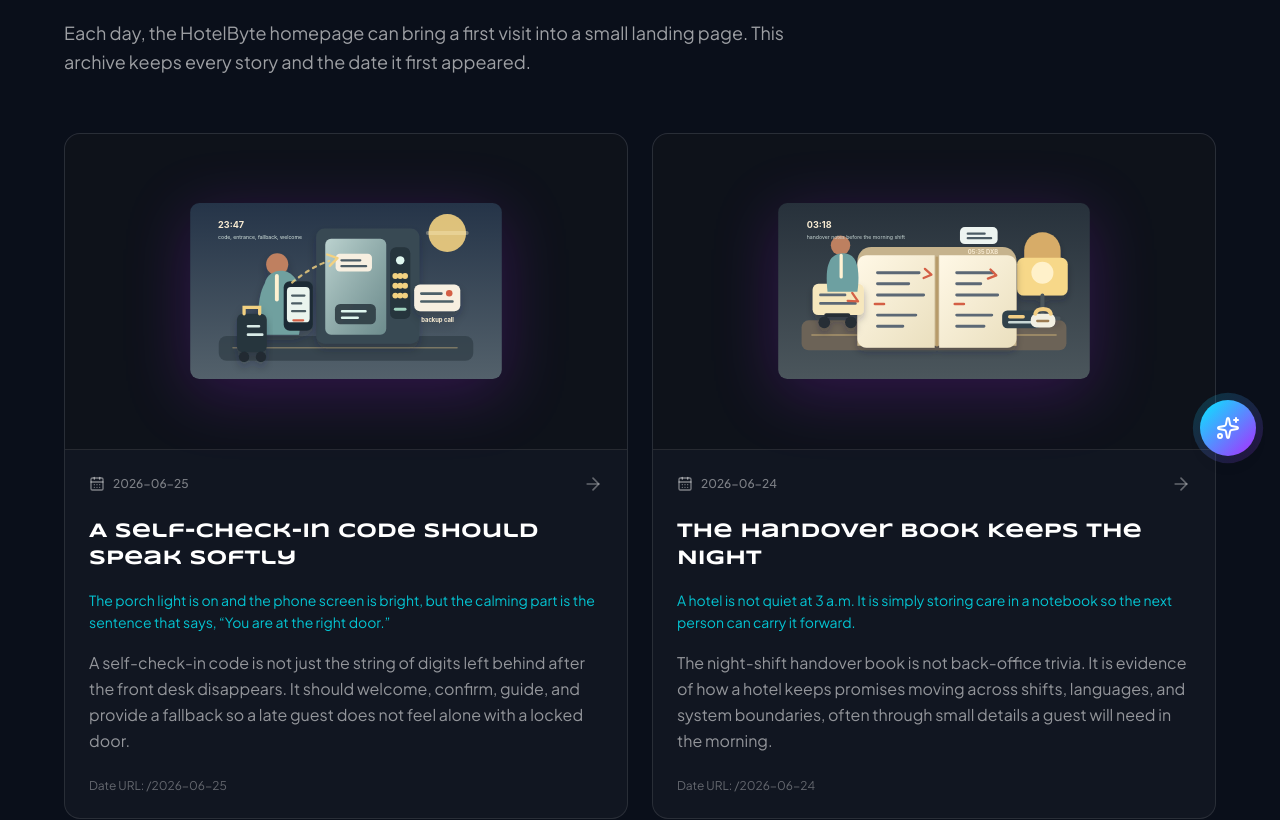
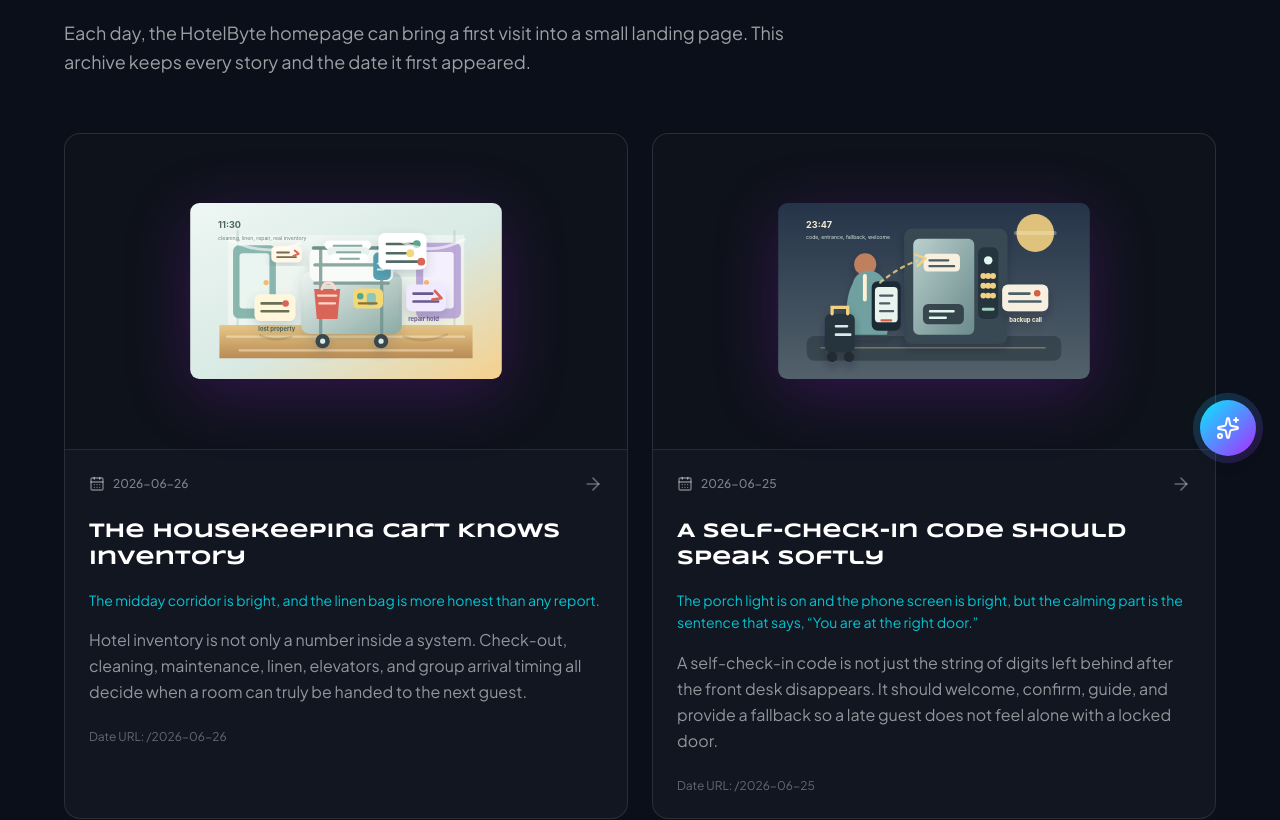
Before and after one commit to hotelbyte-com/hotelbyte-landing, a React (Vite) app: page /stories in a window 1280 px wide. Shown: the part 320-1140 px from the top of the page. Built offline with nearby package versions, Linux system fonts and the light colour scheme; no server answers.

Commit message:
Lore: let the housekeeping cart count inventory

```diff
--- a/src/data/dailyStories.ts
+++ b/src/data/dailyStories.ts
@@ -1283,6 +1283,72 @@ export const dailyStories: DailyStory[] = [
     },
     generatedBy: 'codex-daily-story-publisher',
     generatedAt: '2026-06-25T10:12:10+04:00'
+  },
+  {
+    date: '2026-06-26',
+    slug: 'housekeeping-cart-knows-inventory',
+    content: {
+      zh: {
+        title: '客房车知道库存的真相',
+        mood: '走廊正午的光很亮，布草袋却比任何报表都更诚实。',
+        theme: '从客房清洁车看“可售房”离“可入住”还有多远',
+        summary:
+          '酒店库存不是只存在于系统里的数字。退房、清洁、维修、布草、电梯和团队抵达时间一起决定一间房什么时候真的可以交给下一位客人。',
+        body: [
+          '中午十一点半的酒店走廊，最忙的东西可能不是电脑，而是一辆客房清洁车。干净毛巾堆在上层，补充装的小瓶子排成一排，布草袋鼓起来，喷雾瓶挂在边上，门把手上还挂着“请稍候”。这辆车移动到哪里，哪里才开始从昨晚的房间变成今天的库存。',
+          '房态表可以把一间房标成 vacant，也可以把数量推给渠道；客房车知道另一层事实。浴室有没有补齐，床品有没有换完，空调异响是不是还在，上一位客人落下的充电器要不要登记，走廊尽头那台电梯今天慢不慢。对旅人来说，房间不是“系统里释放了”，而是门打开以后真的能放下行李、洗个澡、睡一觉。',
+          '这里有一个小小的拉扯。销售希望库存早点回到货架上，前台希望下午的队伍短一点，客房团队希望不要把半成品房间交出去。太保守，会错过可卖的房；太激进，会把清洁压力变成客人的第一印象。好的运营不是催一辆车跑快一点，而是让每个角色都看见同一个可靠的准备状态。',
+          'HotelByte 做酒店分销基础设施时，也要尊重这辆车带来的提醒：库存不是抽象数字，它有布草、维修、遗失物和人的节奏。系统如果能把“可售”“待清洁”“维修中”“可提前入住”这些状态说清楚，供应商少一点追问，客户少一点误判，客人也少一次站在走廊里等房间真正准备好。'
+        ],
+        ctaLabel: '返回 HotelByte 首页'
+      },
+      en: {
+        title: 'The Housekeeping Cart Knows Inventory',
+        mood: 'The midday corridor is bright, and the linen bag is more honest than any report.',
+        theme: 'What a housekeeping cart reveals about the distance between sellable and stayable rooms',
+        summary:
+          'Hotel inventory is not only a number inside a system. Check-out, cleaning, maintenance, linen, elevators, and group arrival timing all decide when a room can truly be handed to the next guest.',
+        body: [
+          'At 11:30 a.m. in a hotel corridor, the busiest object may not be a computer. It may be the housekeeping cart. Clean towels sit on the top shelf, refill bottles line up in small rows, the linen bag swells at the side, a spray bottle hangs from the rail, and a “please wait” tag still rests on a door handle. Wherever that cart moves, last night’s room begins turning into today’s inventory.',
+          'A room-status board can mark a room vacant, and a channel can receive more available quantity. The cart knows another layer of truth. Has the bathroom been restocked? Have the sheets been changed? Is the air-conditioner noise still there? Should the charger left by the previous guest go to lost-and-found? Is the far elevator slow today? For the traveler, a room is not ready because it was released in a system. It is ready when the door opens and they can drop a bag, shower, and sleep.',
+          'There is a useful tension here. Sales wants inventory back on the shelf early. The front desk wants a shorter afternoon queue. Housekeeping does not want to hand over a half-finished room. Move too cautiously, and a room that could be sold stays invisible. Move too aggressively, and cleaning pressure becomes the guest’s first impression. Good operations do not simply push the cart faster. They help every role see the same trustworthy readiness state.',
+          'For HotelByte, hotel distribution infrastructure should respect what the cart teaches: inventory is not an abstract count. It has linen, maintenance, lost property, and human rhythm inside it. When a system can distinguish sellable, waiting for cleaning, under repair, and ready for early arrival, suppliers answer fewer anxious questions, customers make fewer bad assumptions, and guests spend less time in corridors waiting for a room to become real.'
+        ],
+        ctaLabel: 'Back to the HotelByte homepage'
+      }
+    },
+    visual: {
+      src: '/daily/2026-06-26.svg',
+      alt: {
+        zh: '明亮酒店走廊里，一辆客房清洁车停在几扇房门之间，车上有干净毛巾、布草袋、喷雾瓶、补充用品和房态夹板，旁边还有维修牌和遗失物盒。',
+        en: 'In a bright hotel corridor, a housekeeping cart sits between room doors with clean towels, a linen bag, spray bottle, refill amenities, and a room-status clipboard, beside a maintenance tag and lost-property box.'
+      },
+      caption: {
+        zh: '可售房不是一个单纯数字。客房车经过之后，库存才慢慢变成下一位客人真的能住的房间。',
+        en: 'Sellable rooms are not just a number. After the housekeeping cart passes, inventory slowly becomes a room the next guest can actually stay in.'
+      }
+    },
+    nextThemeSeeds: {
+      zh: [
+        '遗失物盒为什么是酒店信任感最小也最认真的容器',
+        '团队客人同一时间抵达时，电梯、行李和房态怎样一起决定体验',
+        '维修中房间应该怎样向分销渠道解释，而不是只从库存里消失',
+        '旅游团领队手里的名单如何把房型、护照和早餐时间连起来',
+        '雨天大堂的一排伞架，为什么比天气提醒更像酒店服务'
+      ],
+      en: [
+        'Why the lost-property box is the smallest serious container of hotel trust',
+        'How elevators, luggage, and room status shape the experience when a group arrives at once',
+        'How rooms under maintenance should be explained to distribution channels instead of simply disappearing from inventory',
+        'How a tour leader’s rooming list connects room types, passports, and breakfast timing',
+        'Why a row of umbrellas in a rainy lobby can feel more like service than a weather alert'
+      ]
+    },
+    cta: {
+      href: '/'
+    },
+    generatedBy: 'codex-daily-story-publisher',
+    generatedAt: '2026-06-26T10:13:09+04:00'
   }
 ];
 
```
Also changed, not shown: public/daily/2026-06-26.svg (added).
